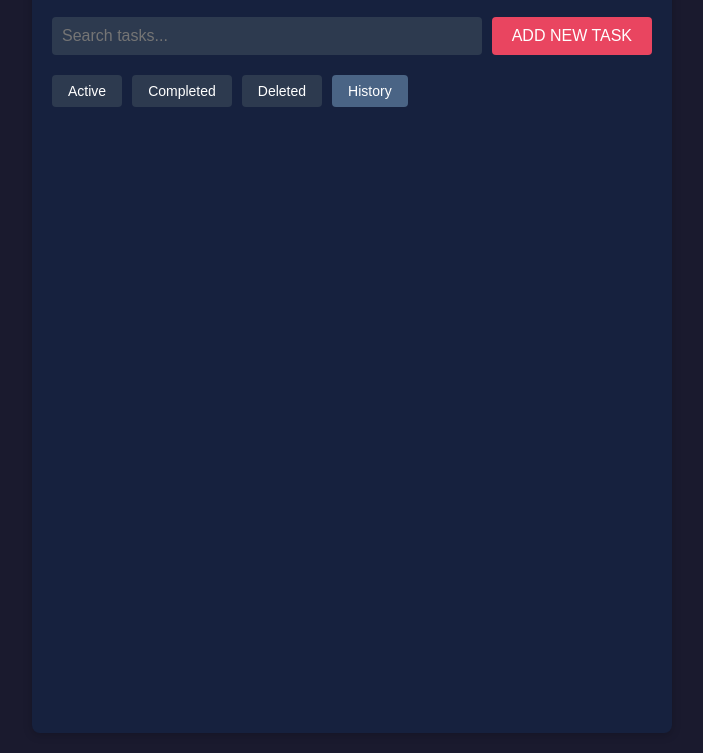
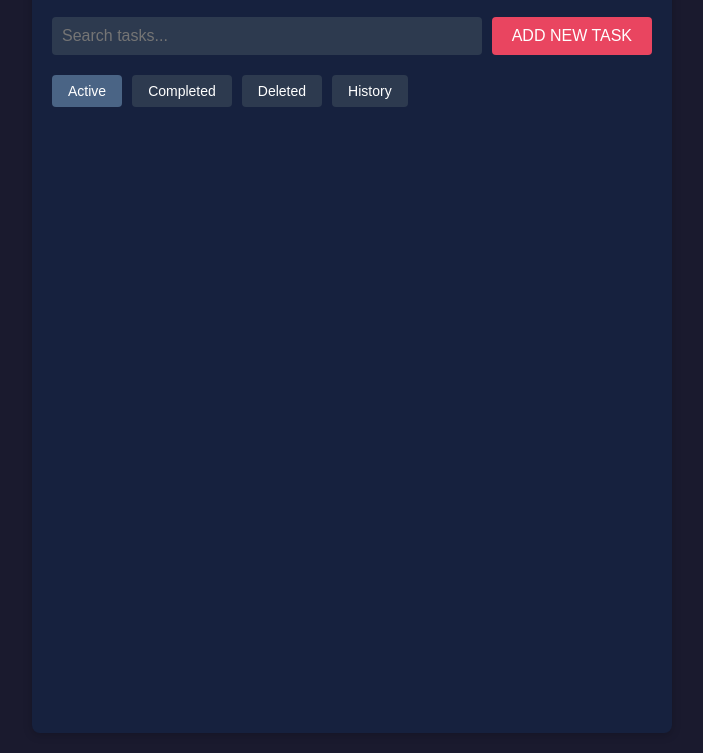
Before and after one commit to Stephan-23/ToDoList, a website: page public/index.html in a window 1280 px wide. Shown: the part 87-840 px from the top of the page, without its empty margins (288-991 px from the left). Drawn offline with Linux system fonts and the light colour scheme; no server answers.

Commit message:
make the active page a landing page

```diff
--- a/public/index.html
+++ b/public/index.html
@@ -20,10 +20,10 @@
       <button class="filter-btn" onclick="filterTasks('history')">History</button>
     </div>-->
     <div class="filter-section">
-      <button class="filter-btn" onclick="filterTasks('active')">Active</button>
+      <button class="filter-btn active" onclick="filterTasks('active')">Active</button>
       <button class="filter-btn" onclick="filterTasks('completed')">Completed</button>
       <button class="filter-btn" onclick="filterTasks('history')">Deleted</button>
-      <button class="filter-btn active" onclick="filterTasks('all')">History</button>
+      <button class="filter-btn" onclick="filterTasks('all')">History</button>
     </div>
     <ul id="taskList"></ul>
   </div>
--- a/public/javascript.js
+++ b/public/javascript.js
@@ -275,9 +275,13 @@ function displayTasks(tasks) {
 
 
 // Initialize the page by fetching tasks when it loads
+/*document.addEventListener('DOMContentLoaded', () => {
+  fetchTasks(); // Fetch tasks when the page loads
+  filterTasks('all'); // Default to showing all tasks
+}); */
 document.addEventListener('DOMContentLoaded', () => {
   fetchTasks(); // Fetch tasks when the page loads
-  filterTasks('all'); // Default to showing all tasks
+  filterTasks('active'); // Default to showing active tasks
 });
 
 
```
